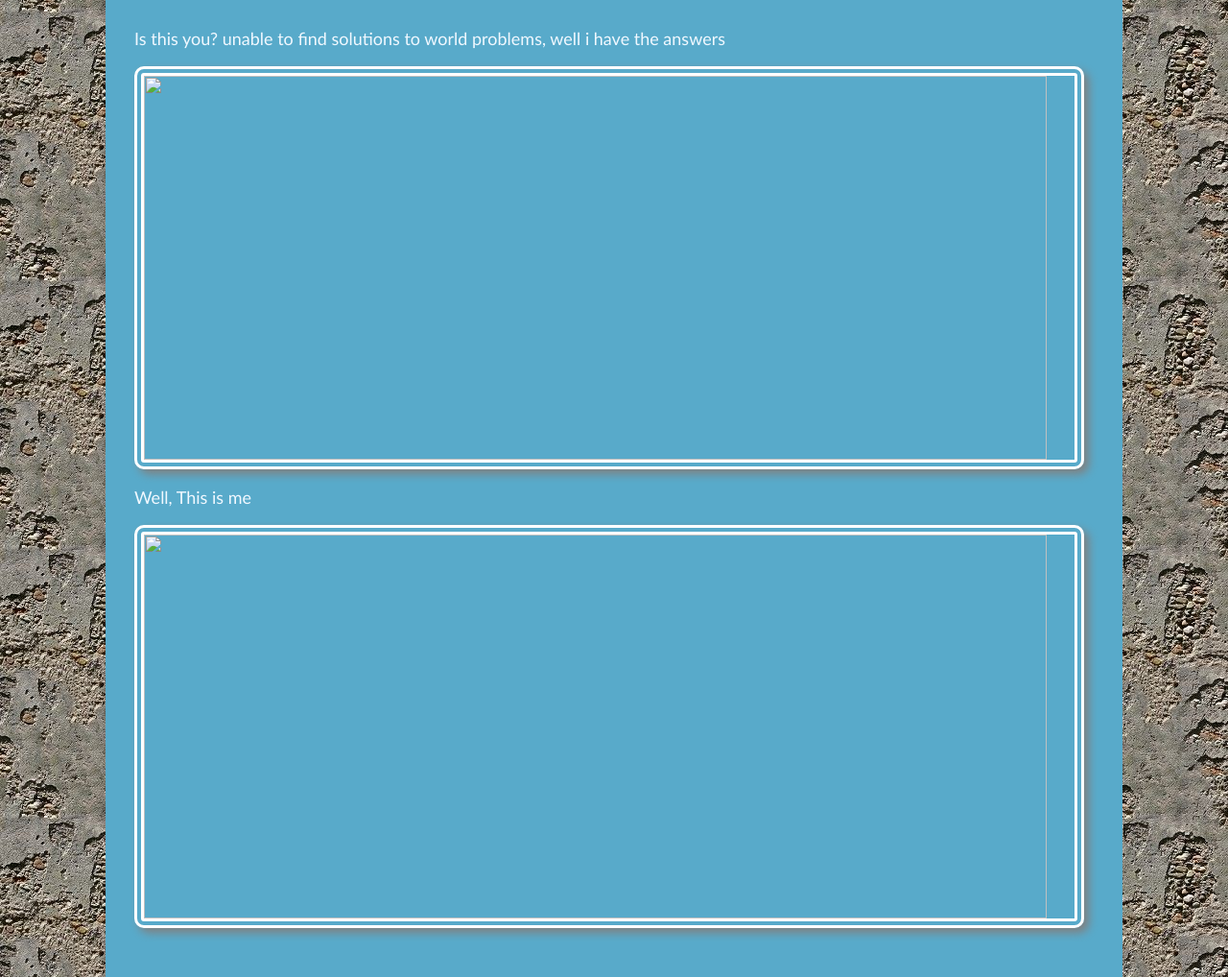
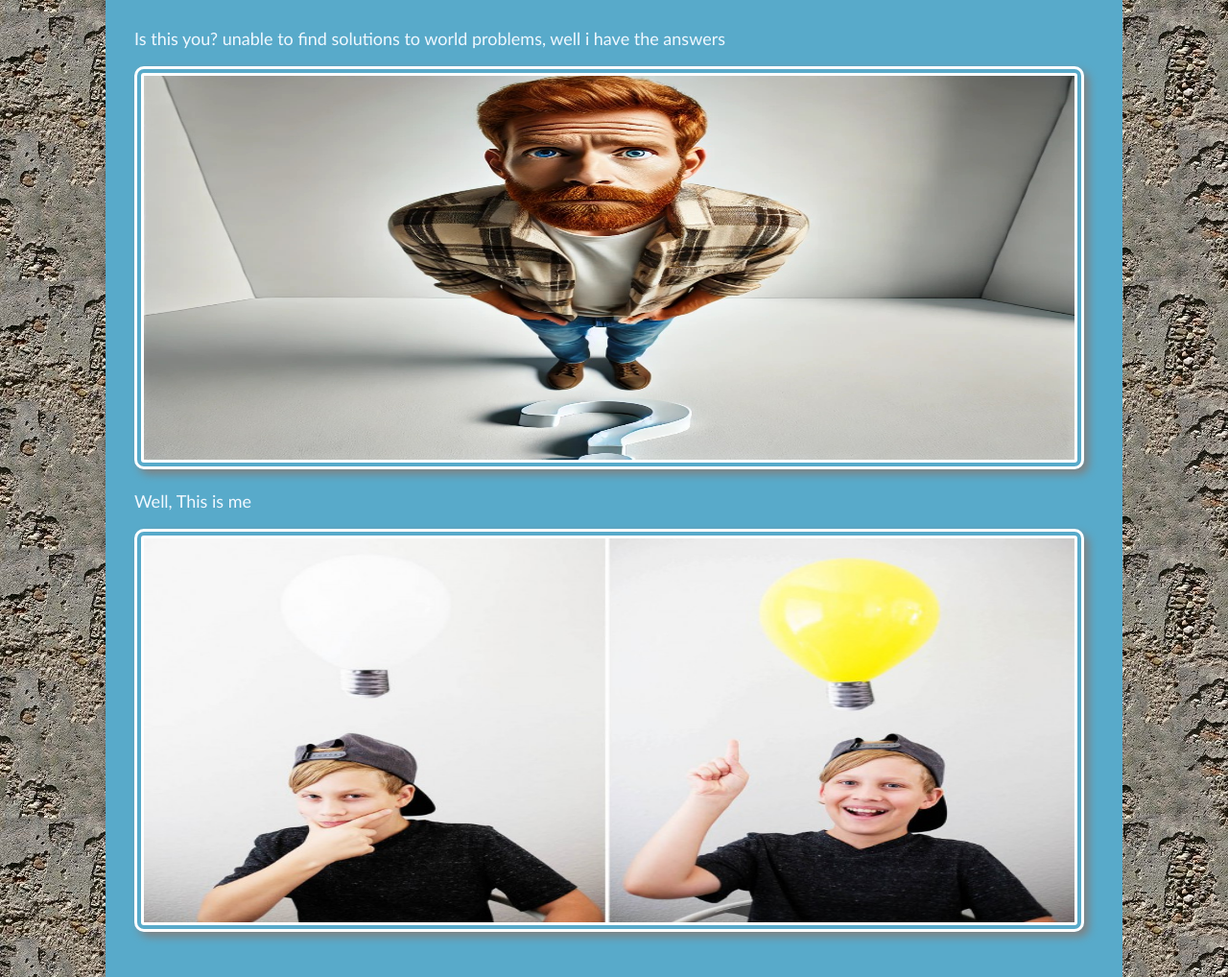
Before and after one commit to JoeRicho1/RichardsTestSite, a plain HTML site: page world problems.html in a window 1280 px wide. Shown: the part 253-1271 px from the top of the page at 96% size. Drawn offline with Linux system fonts and the light colour scheme; files whose address does not match are found by name.

Commit message:
Update world problems.html

```diff
--- a/world problems.html
+++ b/world problems.html
@@ -10,9 +10,9 @@
         <h1>Every World Problem Solved</h1>
         <p>Is this you? unable to find solutions to world problems, well i have the answers</p>
         <div>
-            <img class="ai" src="images/confused man.jpg" width="97%" height="400px">
+            <img class="ai" src="confused man.jpg" width="97%" height="400px">
             <p>Well, This is me</p>
-            <img class="ai" src="images/lightbulb.jpg" width="97%" height="400px">
+            <img class="ai" src="lightbulb.jpg" width="97%" height="400px">
             <h4>Every World Problem</h4>
         </div>
         <h2> World hunger</h2>
@@ -63,7 +63,7 @@
 
     </div>
     <div id="punishment">
-        <img id="incorrect" src="images/incorrect.jpg">
+        <img id="incorrect" src="incorrect.jpg">
     </div>
 </body>
 </html>
```
